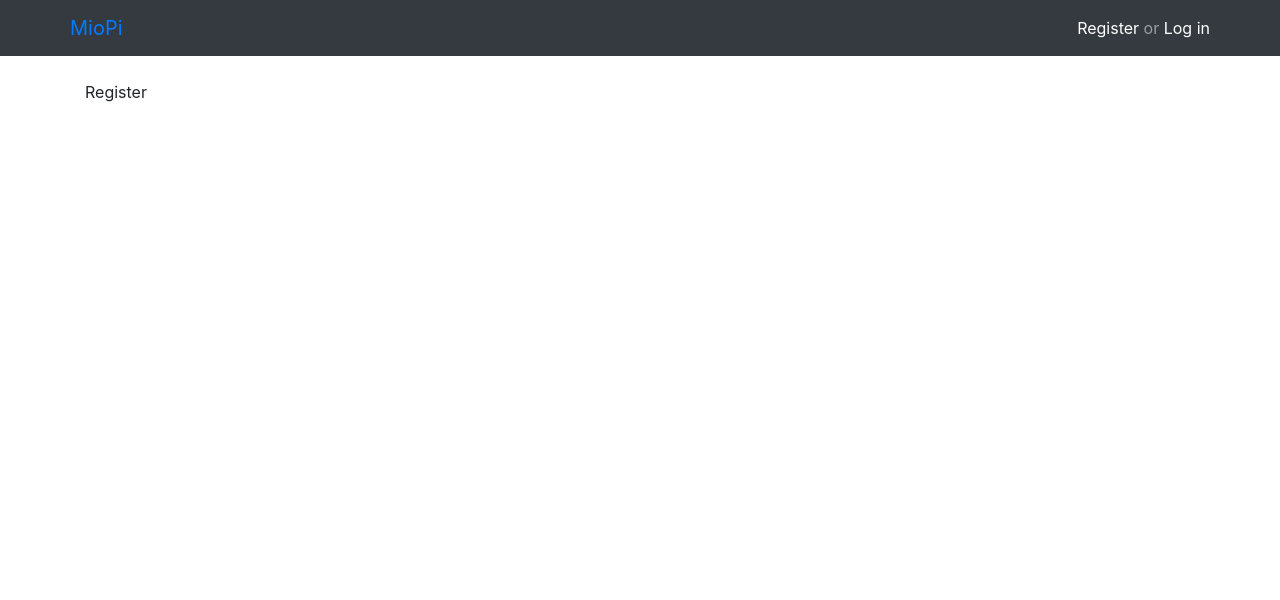
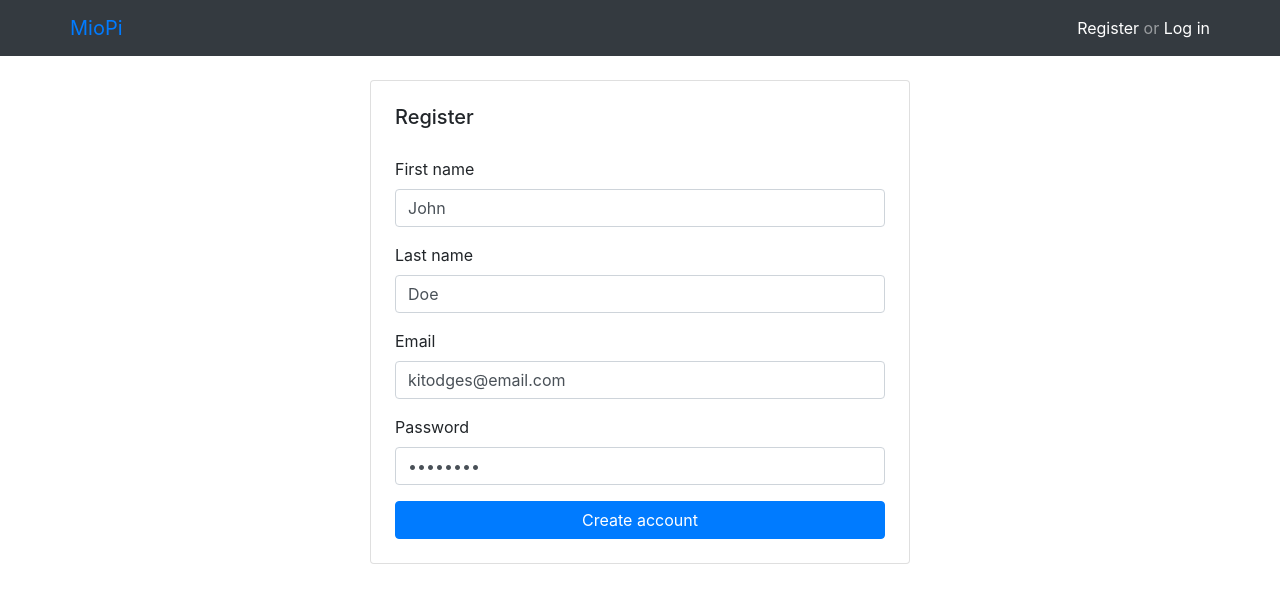
Before and after one commit to kittitornoh/miopi, a React (Create React App) app in the folder client/: page /register in a window 1280 px wide. Shown: the top 600 px of the page. Built offline with nearby package versions, Linux system fonts and the light colour scheme.

Commit message:
added register page and updated error handling

```diff
--- a/client/src/api/api.js
+++ b/client/src/api/api.js
@@ -2,3 +2,4 @@ const BASE_URL = 'http://localhost:3001/api/v1';
 
 export const POSTS = `${BASE_URL}/posts`;
 export const LOGIN = `${BASE_URL}/auth/login`;
+export const REGISTER = `${BASE_URL}/auth/register`;
--- /dev/null
+++ b/client/src/components/ErrorText.js
@@ -0,0 +1,9 @@
+const ErrorText = ({ children }) => {
+  return (
+    <div style={{ color: 'red' }} className='mb-3'>
+      {children}
+    </div>
+  );
+};
+
+export default ErrorText;
--- a/client/src/pages/Home.js
+++ b/client/src/pages/Home.js
@@ -5,23 +5,32 @@ import axios from 'axios';
 import * as API from '../api/api';
 
 // components
+import Loading from '../components/Loading';
 import PostCard from '../components/PostCard';
 import Row from 'react-bootstrap/Row';
 
 const Home = () => {
   const [posts, setPosts] = useState([]);
+  const [isLoading, setIsLoading] = useState(true);
 
   useEffect(() => {
+    setIsLoading(true);
+
     axios.get(API.POSTS).then((response) => {
       setPosts(response.data);
+      setIsLoading(false);
     });
   }, []);
 
   return (
     <Row>
-      {posts.map((post, key) => {
-        return <PostCard post={post} key={key} />;
-      })}
+      {isLoading ? (
+        <Loading />
+      ) : (
+        posts.map((post, key) => {
+          return <PostCard post={post} key={key} />;
+        })
+      )}
     </Row>
   );
 };
--- a/client/src/pages/Login.js
+++ b/client/src/pages/Login.js
@@ -9,13 +9,16 @@ import { AuthContext } from '../auth/AuthContext';
 import * as API from '../api/api';
 
 // components
+import ErrorText from '../components/ErrorText';
+import Row from 'react-bootstrap/Row';
+import Col from 'react-bootstrap/Col';
 import Card from 'react-bootstrap/Card';
 import Form from 'react-bootstrap/Form';
 import Button from 'react-bootstrap/Button';
 
 const Login = () => {
   let history = useHistory();
-  const [error, setError] = useState('');
+  const [error, setError] = useState(null);
   const { setAuthState } = useContext(AuthContext);
 
   const initialValues = {
@@ -31,29 +34,23 @@ const Login = () => {
     password: yup.string().required('Password is required.'),
   });
 
-  const handleLogin = (data) => {
-    const user = { email: data.email, password: data.password };
-
-    axios.post(API.LOGIN, user).then((response) => {
-      if (response.data.error) {
-        console.log(response.data);
-      } else {
-        setAuthState({
-          id: response.data.id,
-          name: response.data.name,
-          isAuth: true,
+  const handleLogin = async (data) => {
+    try {
+      await axios.post(API.LOGIN, data).then((response) => {
+        console.log(response);
       });
-
-        history.push('/');
+    } catch (error) {
+      setError(error.response.data);
     }
-    });
   };
 
   return (
-    <Card className='w-50 p-5 mx-auto'>
+    <Row className='d-flex justify-content-center'>
+      <Col sm={12} md={6}>
+        <Card className='p-4'>
           <Card.Title>Login</Card.Title>
           <Card.Body className='p-0 mt-3'>
-        {error && <span>{error}</span>}
+            {error && <ErrorText>{error.message}</ErrorText>}
             <Formik
               validationSchema={validationSchema}
               onSubmit={handleLogin}
@@ -99,6 +96,8 @@ const Login = () => {
             </Formik>
           </Card.Body>
         </Card>
+      </Col>
+    </Row>
   );
 };
 
--- a/client/src/pages/Register.js
+++ b/client/src/pages/Register.js
@@ -1,5 +1,139 @@
+import { useState, useContext } from 'react';
+import { useHistory } from 'react-router-dom';
+import { Formik } from 'formik';
+import * as yup from 'yup';
+import axios from 'axios';
+import { AuthContext } from '../auth/AuthContext';
+
+// api
+import * as API from '../api/api';
+
+// components
+import ErrorText from '../components/ErrorText';
+import Row from 'react-bootstrap/Row';
+import Col from 'react-bootstrap/Col';
+import Card from 'react-bootstrap/Card';
+import Form from 'react-bootstrap/Form';
+import Button from 'react-bootstrap/Button';
+
 const Register = () => {
-  return <div>Register</div>;
+  let history = useHistory();
+  const [error, setError] = useState(null);
+  const { setAuthState } = useContext(AuthContext);
+
+  const initialValues = {
+    first_name: 'John',
+    last_name: 'Doe',
+    email: 'kitodges@email.com',
+    password: 'password',
+  };
+
+  const validationSchema = yup.object().shape({
+    first_name: yup.string().required('First name is required.'),
+    last_name: yup.string().required('Last name is required.'),
+    email: yup
+      .string()
+      .email('Please enter a valid email address.')
+      .required('Email is required.'),
+    password: yup.string().required('Password is required.'),
+  });
+
+  const handleLogin = async (data) => {
+    try {
+      await axios.post(API.REGISTER, data).then((response) => {
+        setError(null);
+        history.push('/login');
+      });
+    } catch (error) {
+      setError(error.response.data);
+    }
+  };
+
+  return (
+    <Row className='d-flex justify-content-center'>
+      <Col sm={12} md={6}>
+        <Card className='p-4'>
+          <Card.Title>Register</Card.Title>
+          <Card.Body className='p-0 mt-3'>
+            {error && <ErrorText>{error.message}</ErrorText>}
+            <Formik
+              validationSchema={validationSchema}
+              onSubmit={handleLogin}
+              initialValues={initialValues}
+            >
+              {({ handleSubmit, handleChange, values, errors }) => (
+                <Form noValidate onSubmit={handleSubmit}>
+                  <Form.Group controlId='registerFirstName'>
+                    <Form.Label>First name</Form.Label>
+                    <Form.Control
+                      type='first_name'
+                      placeholder='First name'
+                      name='first_name'
+                      value={values.first_name}
+                      onChange={handleChange}
+                      isInvalid={!!errors.first_name}
+                    />
+                    <Form.Control.Feedback type='invalid'>
+                      {errors.first_name}
+                    </Form.Control.Feedback>
+                  </Form.Group>
+
+                  <Form.Group controlId='registerLastName'>
+                    <Form.Label>Last name</Form.Label>
+                    <Form.Control
+                      type='last_name'
+                      placeholder='Last name'
+                      name='last_name'
+                      value={values.last_name}
+                      onChange={handleChange}
+                      isInvalid={!!errors.last_name}
+                    />
+                    <Form.Control.Feedback type='invalid'>
+                      {errors.last_name}
+                    </Form.Control.Feedback>
+                  </Form.Group>
+
+                  <Form.Group controlId='loginEmail'>
+                    <Form.Label>Email</Form.Label>
+                    <Form.Control
+                      type='email'
+                      placeholder='Email'
+                      name='email'
+                      value={values.email}
+                      onChange={handleChange}
+                      isInvalid={!!errors.email}
+                    />
+                    <Form.Control.Feedback type='invalid'>
+                      {errors.email}
+                    </Form.Control.Feedback>
+                  </Form.Group>
+
+                  <Form.Group controlId='loginPassword'>
+                    <Form.Label>Password</Form.Label>
+                    <Form.Control
+                      type='password'
+                      placeholder='Password'
+                      name='password'
+                      value={values.password}
+                      onChange={handleChange}
+                      isInvalid={!!errors.password}
+                    />
+                    <Form.Control.Feedback type='invalid'>
+                      {errors.password}
+                    </Form.Control.Feedback>
+                  </Form.Group>
+
+                  <Button type='submit' block>
+                    Create account
+                  </Button>
+                </Form>
+              )}
+            </Formik>
+          </Card.Body>
+        </Card>
+      </Col>
+    </Row>
+  );
 };
 
 export default Register;
```
Also changed, not shown: 2 other files (tests, documents, lock files or other folders). Lines whose indentation alone changed are shown as unchanged.
